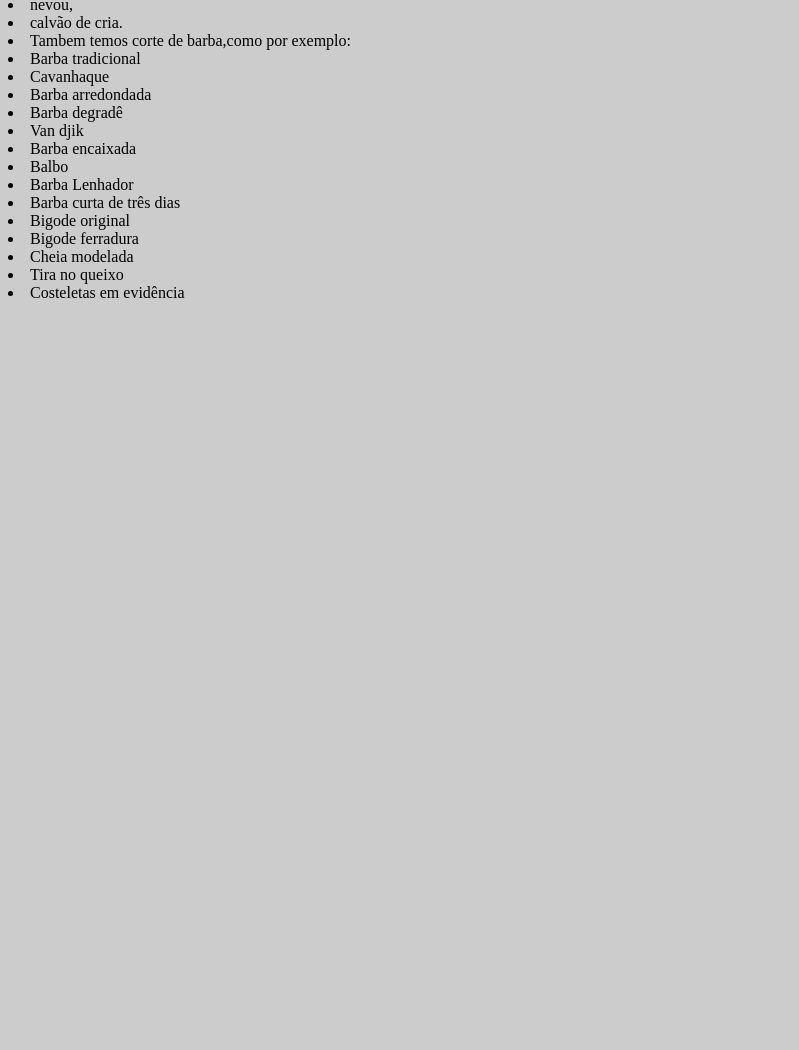
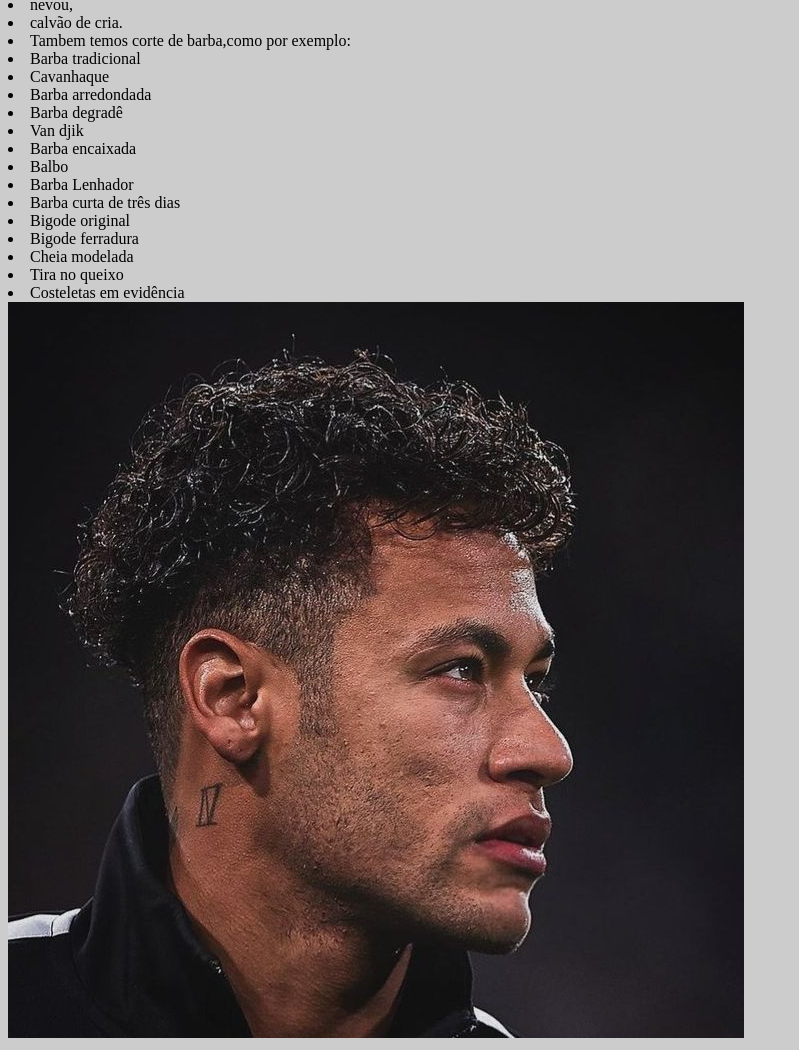
Before and after one commit to Angelomiguelrocha/PC-Primeiro-C-AJ, a plain HTML site: page index.html in a window 1280 px wide. Shown: the part 863-1913 px from the top of the page, without its empty margins (0-799 px from the left). Before the commit the page ends 1173 px from the top, so only its background shows below. Drawn offline with Linux system fonts and the light colour scheme.

Commit message:
Update index.html

```diff
--- a/index.html
+++ b/index.html
@@ -55,5 +55,6 @@
         <li>Cheia modelada</li>
         <li>Tira no queixo</li>
         <li>Costeletas em evidência</li>
+            <img src="banner2.jpg">
     </body>
 </html>
```
